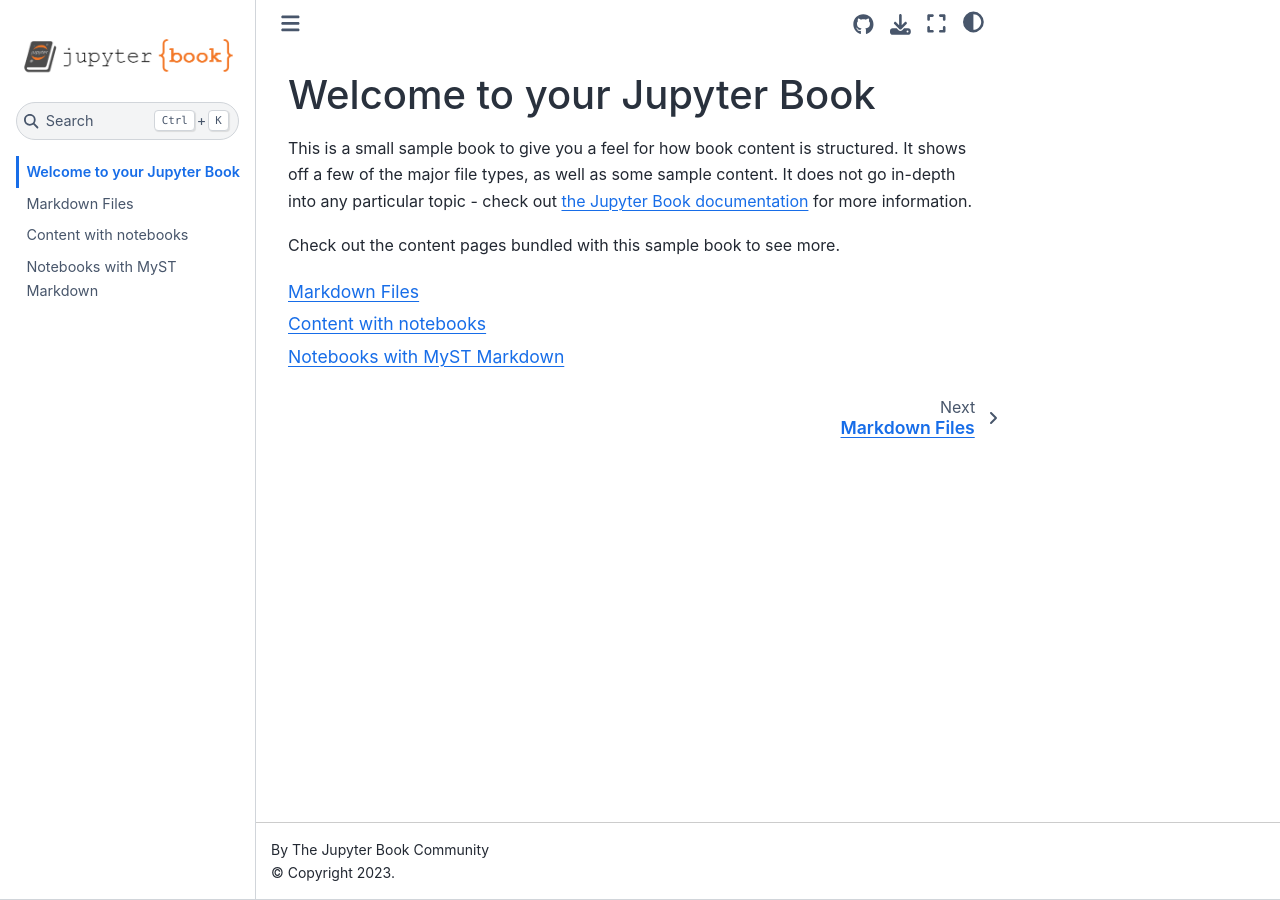
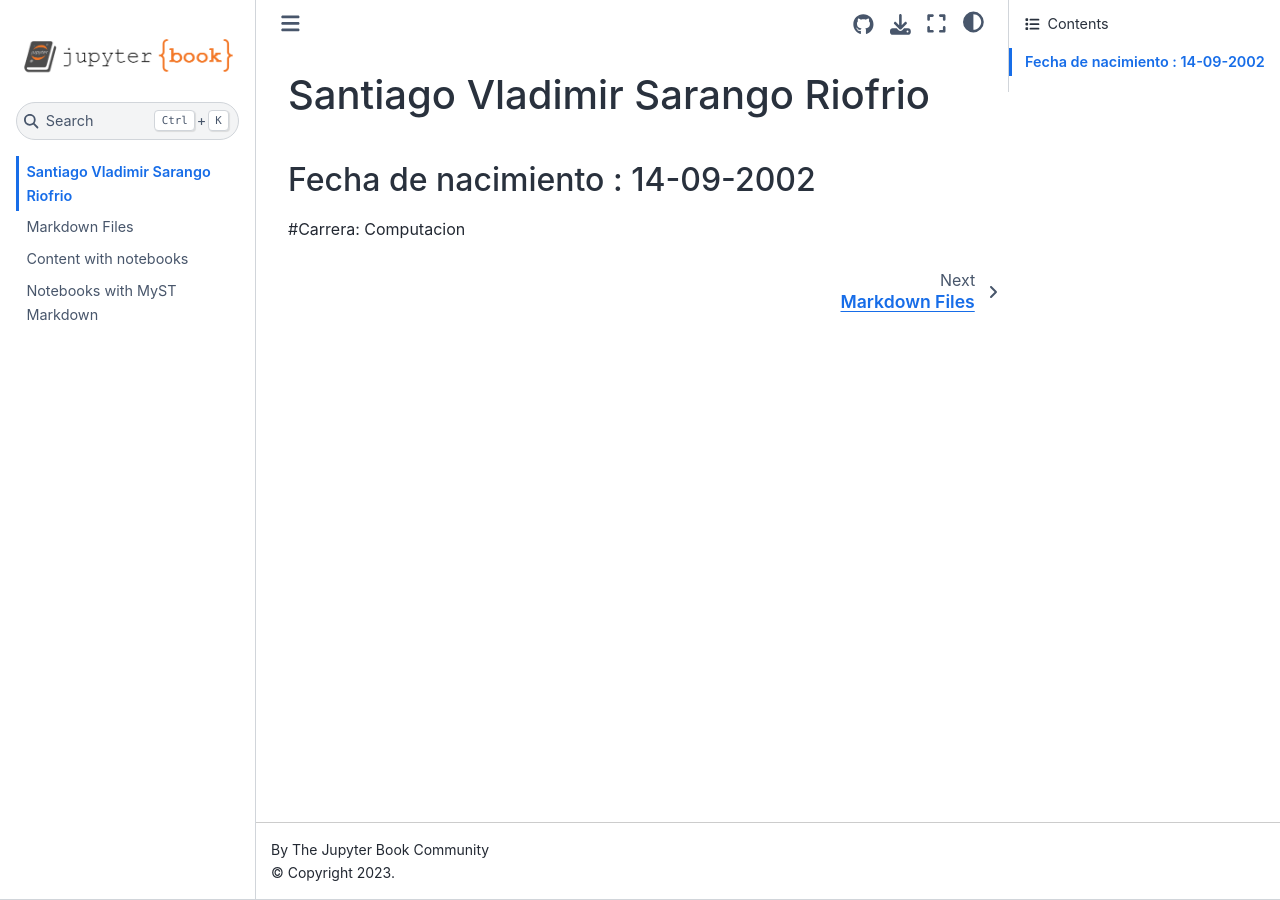
Before and after one commit to SantiagoVSR/Clases01, a Jupyter Book: the page built from intro.md, in a window 1280 px wide. Built offline with Jupyter Book 1.0.4 settings and Sphinx 7.4.7 and the Sphinx Book theme 1.1.4, drawn with Linux system fonts in a browser that asks for light colours.

Commit message:
Update intro.md

````diff
--- a/intro.md
+++ b/intro.md
@@ -1,11 +1,5 @@
-# Welcome to your Jupyter Book
+# Santiago Vladimir Sarango Riofrio
 
-This is a small sample book to give you a feel for how book content is
-structured.
-It shows off a few of the major file types, as well as some sample content.
-It does not go in-depth into any particular topic - check out [the Jupyter Book documentation](https://jupyterbook.org) for more information.
+## Fecha de nacimiento : 14-09-2002
 
-Check out the content pages bundled with this sample book to see more.
-
-```{tableofcontents}
-```
+#Carrera: Computacion
````
